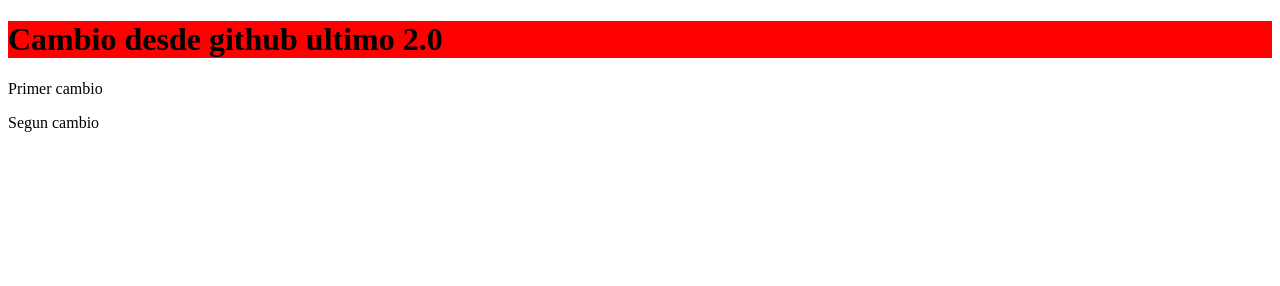
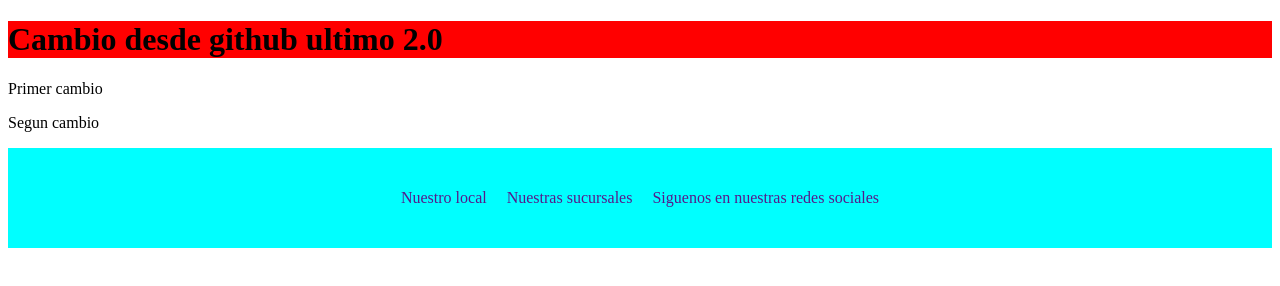
Before and after one commit to T1velizkevin/probando6, a plain HTML site: page index.html in a window 1280 px wide. Drawn offline with Linux system fonts and the light colour scheme.

Commit message:
Comit en rama footer: agregando estilos

```diff
--- a/css/style.css
+++ b/css/style.css
@@ -1,3 +1,18 @@
+a{
+    display: block;
+    text-decoration: none;
+    padding: 10px;
+}
+
+
 h1{
     background-color: red;
 }
+footer{
+    background-color: aqua;
+    height: 100px;
+    width: 100%;
+    display: flex;
+    justify-content: center;
+    align-items: center;
+}
--- a/index.html
+++ b/index.html
@@ -11,5 +11,11 @@
     <h1>Cambio desde github ultimo 2.0</h1>
     <p>Primer cambio</p>
     <p>Segun cambio</p>
+
+    <footer>
+        <a href="">Nuestro local</a>
+        <a href="">Nuestras sucursales</a>
+        <a href="">Siguenos en nuestras redes sociales</a>
+    </footer>
 </body>
 </html>
```
